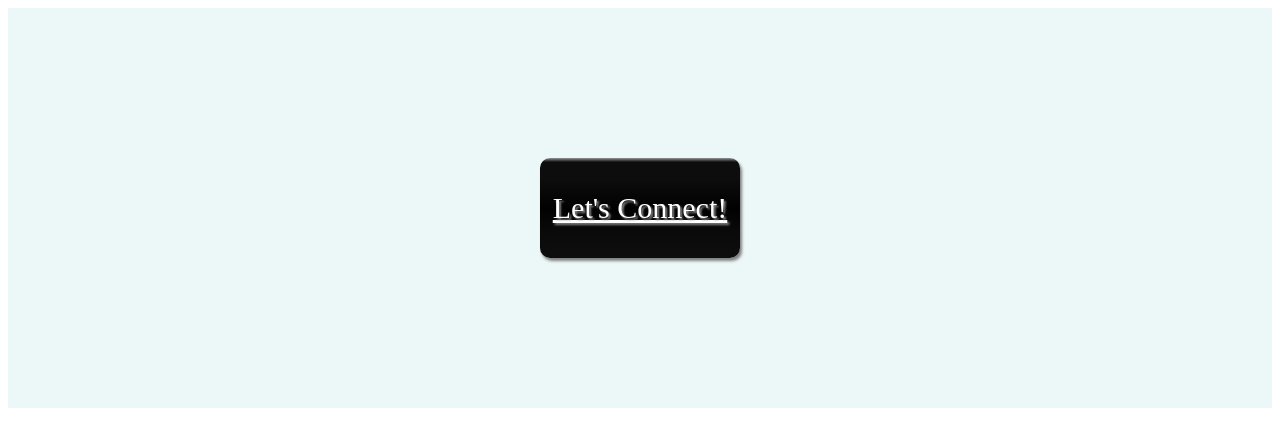
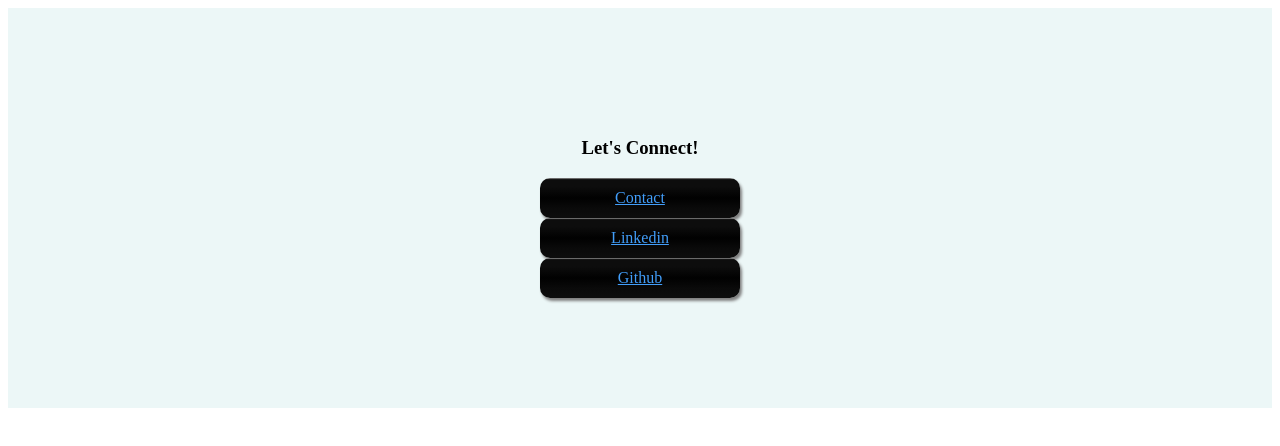
Before and after one commit to omegak911/portfolio-v2, a Next.js app: page /Contact/Contact in a window 1280 px wide. Shown: the top 446 px of the page. Built offline with nearby package versions, Linux system fonts and the light colour scheme.

Commit message:
[add] additional contact info

```diff
--- a/pages/Contact/Contact.jsx
+++ b/pages/Contact/Contact.jsx
@@ -5,8 +5,21 @@
 
 const Contact = () =>
   <div id="contact">
-    <div className="contactButton">
-      <a href="mailto:xkinchanx@gmail.com"><div>Let's Connect!</div></a>
+    <div className="contactContainer">
+      <div className="contactHeader">
+        <h3>Let's Connect!</h3>
+      </div>
+      <div>
+        <div className="contactType">
+          <a href="mailto:xkinchanx@gmail.com">Contact</a>
+        </div>
+        <div className="contactType">
+          <a href="https://www.linkedin.com/in/thekinchan/" target="_blank">Linkedin</a>
+        </div>
+        <div className="contactType">
+          <a href="https://github.com/omegak911" target="_blank">Github</a>
+        </div>
+      </div>
     </div>
     <style jsx>{contactCSS}</style>
   </div>
--- a/pages/Contact/ContactCSS.jsx
+++ b/pages/Contact/ContactCSS.jsx
@@ -11,31 +11,25 @@
     justify-content: center;
   }
 
-  #contact .contactButton a {
-    color: white;
-    height: 100px;
-    font-size: 30px;
-    text-decoration: none;
-    text-shadow: 2px 2px 2px grey;
+  .contactHeader {
+    display: flex;
+    justify-content: center;
+    align-items: center;
   }
 
-  .contactButton {
+  .contactType {
     background: linear-gradient(to bottom, rgba(149,149,149,1) 0%,rgba(13,13,13,1) 4%,rgba(13,13,13,1) 4%,rgba(13,13,13,1) 12%,rgba(13,13,13,1) 21%,rgba(13,13,13,1) 21%,rgba(1,1,1,1) 50%,rgba(10,10,10,1) 75%,rgba(13,13,13,1) 95%);
     border-radius: 10px;
     box-shadow: 2px 3px 3px grey;
     display: flex;
     flex-direction: column;
-    height: 100px;
+    height: 40px;
     justify-content: center;
     text-align: center;
     width: 200px;
   }
 
-  .contactButton a div {
-    align-items: center;
-    display: flex;
-    justify-content: center;
-    height: 100px;
-    text-decoration: underline;
+  .contactType a {
+    color: rgb(66, 158, 250);
   }
 `
--- a/pages/Navigation/Navbar.jsx
+++ b/pages/Navigation/Navbar.jsx
@@ -14,7 +14,7 @@
         <a href="#applications">Applications</a>
         <a href="#tech">Tech</a>
         {/* <a href="#blog">Blog</a> */}
-        <a href="mailto:xkinchanx@gmail.com">Contact</a>
+        <a href="#contact">Contact</a>
         <style jsx>{navbarCSS}</style>
       </div>
     )
```
